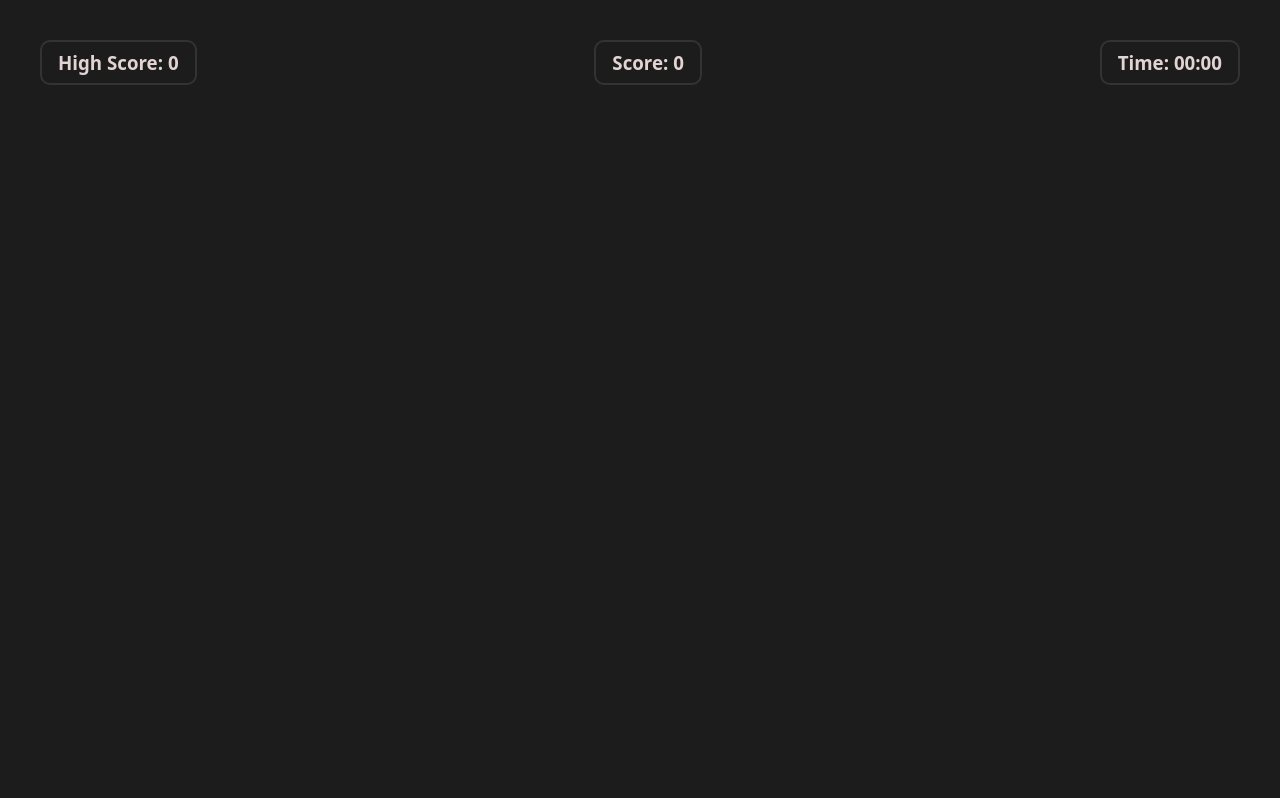
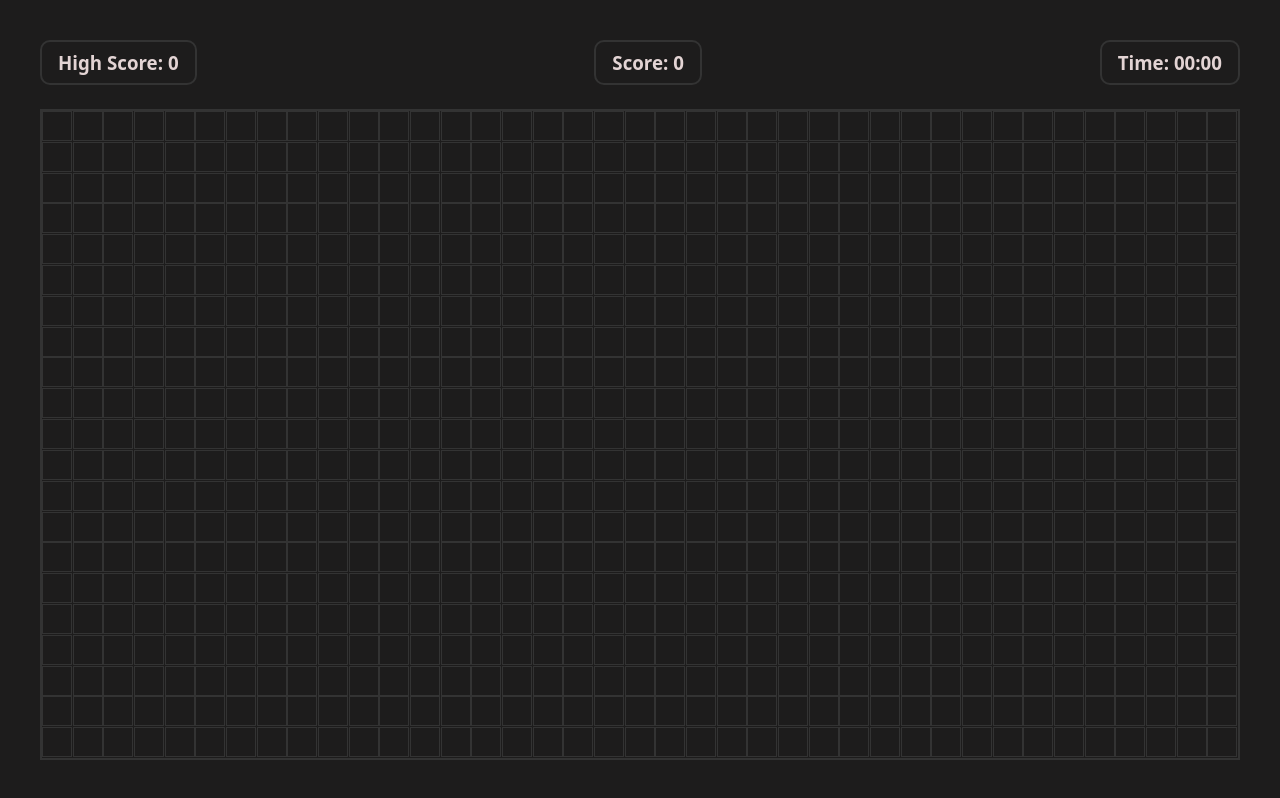
Before and after one commit to adhikari-ishan/snakeGame, a plain HTML site: page index.html in a window 1280 px wide. Drawn offline with Linux system fonts and the light colour scheme.

Commit message:
board made and snake to be made

```diff
--- a/index.html
+++ b/index.html
@@ -29,7 +29,10 @@
 
                 </div>
             </div>
-            <div class="boards"></div>
+            <div class="board">
+
+                <!-- <div class="blocks"></div> -->
+            </div>
         </section>
     </main>
 
--- a/script.js
+++ b/script.js
@@ -0,0 +1,13 @@
+const board = document.querySelector(".board");
+const blockheight = 30;
+const blockwidth = 30;
+
+const cols = Math.floor(board.clientWidth / blockwidth);
+const rows = Math.floor(board.clientHeight / blockheight);
+
+
+for(let i=0; i<rows*cols; i++){
+    const block = document.createElement("div");
+    block.classList.add("block");
+    board.appendChild(block);
+}
--- a/style.css
+++ b/style.css
@@ -51,12 +51,17 @@
 
 section{
     padding: var(--space-2xl);
+    height: 100%;
+    display: flex;
+    flex-direction: column;
+    gap: var(--space-lg);
 }
 
 section .infos{
     width: 100%;
     display: flex;
     justify-content: space-between;
+
 }
 
 .info{
@@ -68,4 +73,14 @@
 
 .board{
     border: 2px solid var(--border-primary-color) ;
+    flex-grow: 1;
+    display: grid;
+    grid-template-columns: repeat(auto-fill,minmax(30px,1fr));
+    grid-template-rows: repeat(auto-fill,minmax(30px,1fr));
 }
+
+.block{
+    height: 30px;
+    width: 30px;
+    border: 1px solid var(--border-primary-color);
+}
```
